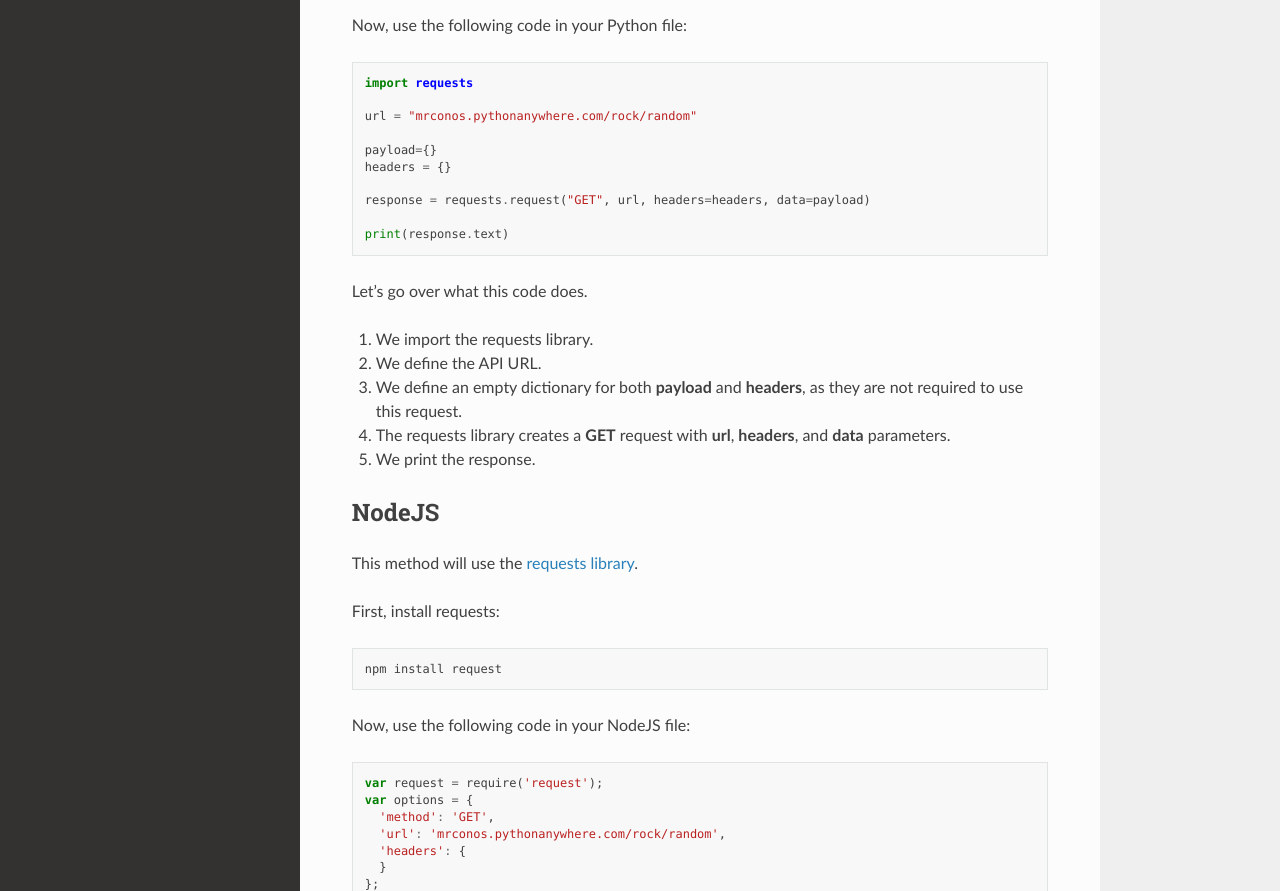
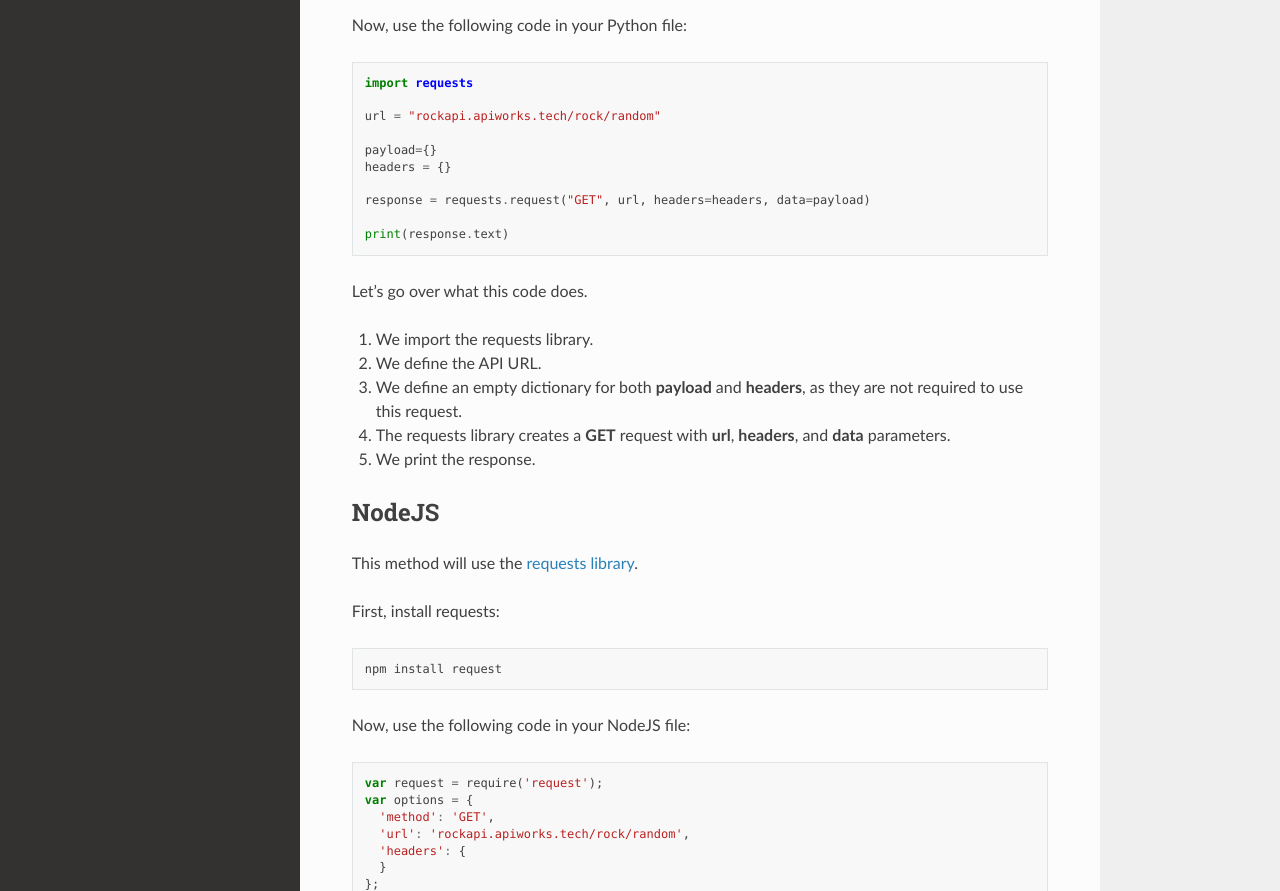
Before and after one commit to Mr-Conos/Rock-API, a Sphinx documentation site: the page built from docs/source/quickstart.rst, in a window 1280 px wide and 1400 px high. Shown: the part 509-1400 px from the top of the window. Built offline with Sphinx 7.4.7 and the Read the Docs theme 2.0.0, drawn with Linux system fonts in a browser that asks for light colours; pages that are not in the unit, such as notebooks, are missing from menus.

Commit message:
Update quickstart.rst

```diff
--- a/docs/source/quickstart.rst
+++ b/docs/source/quickstart.rst
@@ -24,7 +24,7 @@ Now, use the following code in your Python file:
 
    import requests
 
-   url = "mrconos.pythonanywhere.com/rock/random"
+   url = "rockapi.apiworks.tech/rock/random"
 
    payload={}
    headers = {}
@@ -59,7 +59,7 @@ Now, use the following code in your NodeJS file:
   var request = require('request');
   var options = {
     'method': 'GET',
-    'url': 'mrconos.pythonanywhere.com/rock/random',
+    'url': 'rockapi.apiworks.tech/rock/random',
     'headers': {
     }
   };
```
